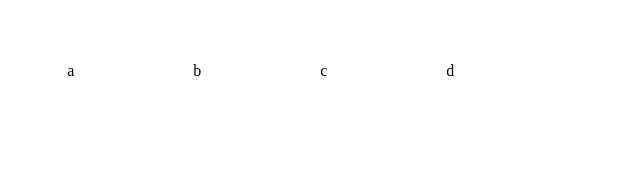
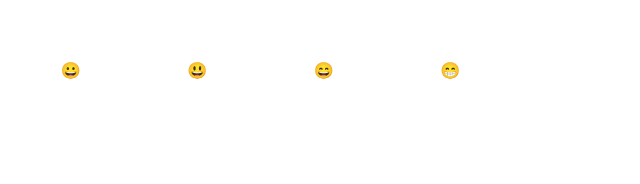
Before and after one commit to dgp1130/emoji-picker, an Angular app: page / in a window 1280 px wide. Shown: the top 184 px of the page, without its empty margins (0-640 px from the left). Built offline with nearby package versions, Linux system fonts and the light colour scheme.

Commit message:
Updates emoji grid to actually show emoji.

```diff
--- a/src/app/emoji-grid/emoji-grid.component.ts
+++ b/src/app/emoji-grid/emoji-grid.component.ts
@@ -6,5 +6,5 @@ import { Component } from '@angular/core';
   styleUrls: ['./emoji-grid.component.css']
 })
 export class EmojiGridComponent {
-  emojis = ['a', 'b', 'c', 'd'];
+  emojis = ['😀', '😃', '😄', '😁'];
 }
```
